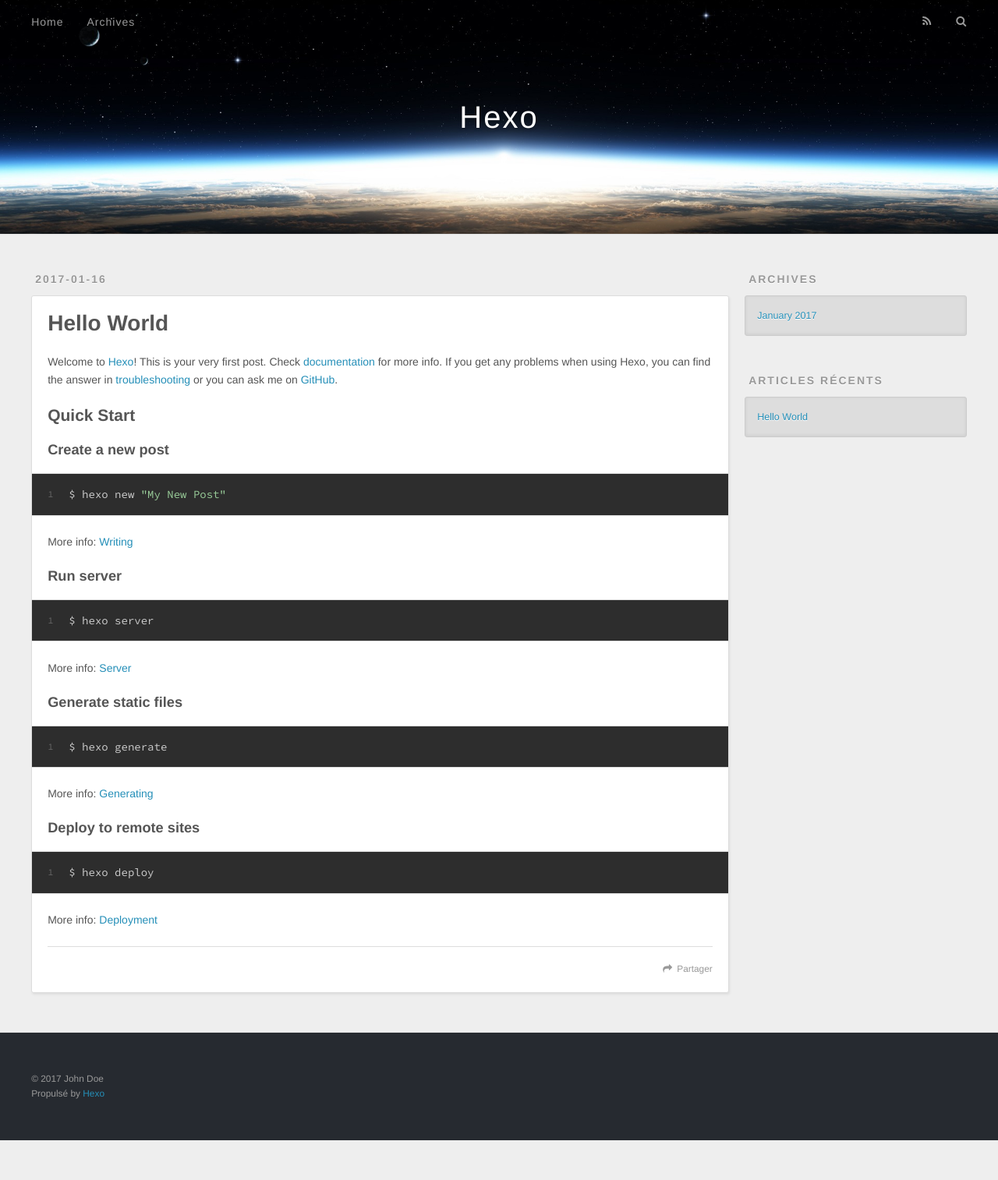
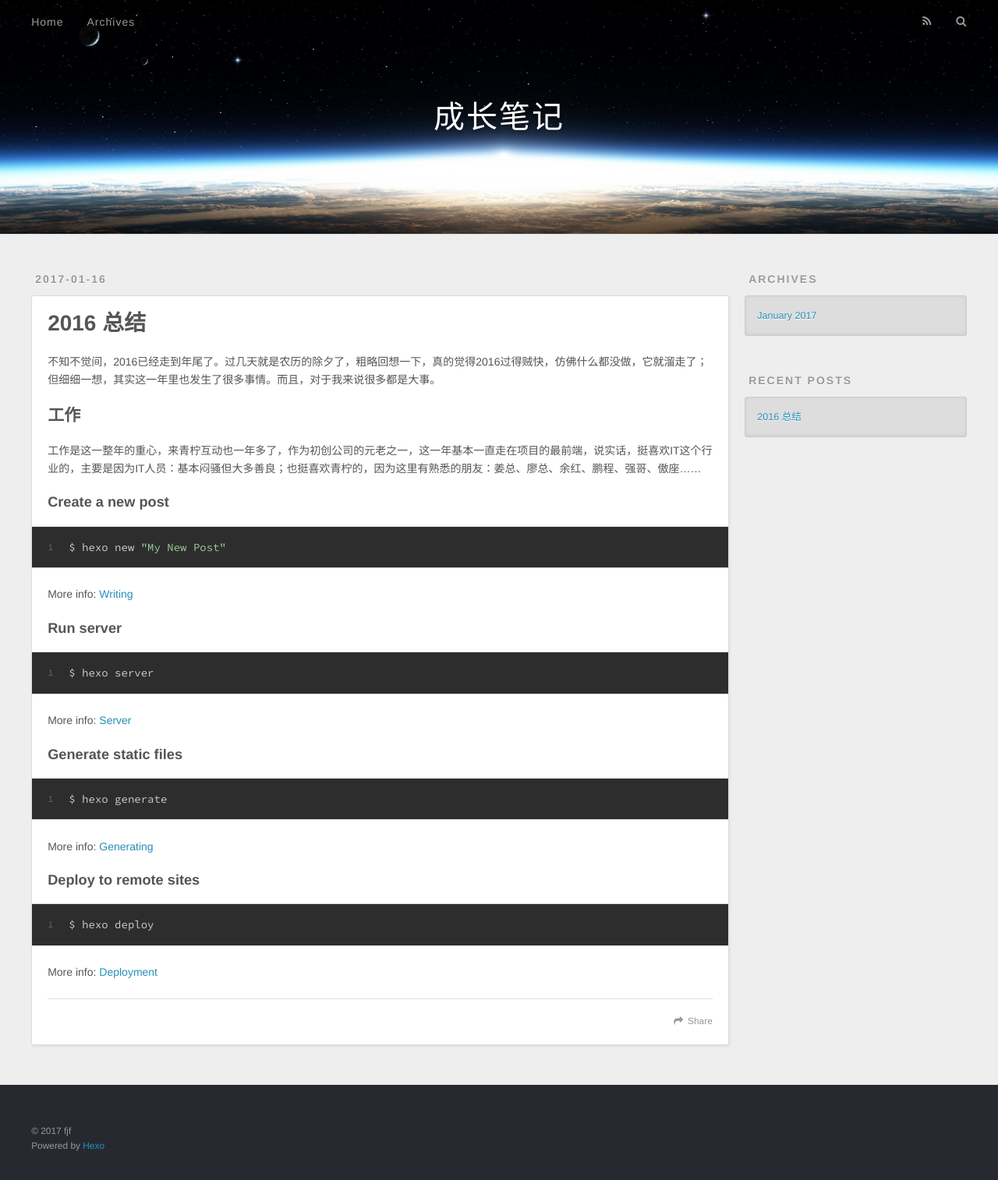
Before and after one commit to fangjinfeng/fangjinfeng.github.io, a plain HTML site: page index.html in a window 1280 px wide. Shown: the whole page at 78% size. Before the commit the page ends 1463 px from the top, so only its background shows below. Drawn offline with nearby package versions, Linux system fonts and the light colour scheme.

Commit message:
Site updated: 2017-01-21 11:14:02

```diff
--- a/index.html
+++ b/index.html
@@ -3,16 +3,16 @@
 <head>
   <meta charset="utf-8">
 
-  <title>Hexo</title>
+  <title>成长笔记</title>
   <meta name="viewport" content="width=device-width, initial-scale=1, maximum-scale=1">
   <meta property="og:type" content="website">
-<meta property="og:title" content="Hexo">
+<meta property="og:title" content="成长笔记">
 <meta property="og:url" content="http://fjf.com/index.html">
-<meta property="og:site_name" content="Hexo">
+<meta property="og:site_name" content="成长笔记">
 <meta name="twitter:card" content="summary">
-<meta name="twitter:title" content="Hexo">
+<meta name="twitter:title" content="成长笔记">
 
-    <link rel="alternate" href="/atom.xml" title="Hexo" type="application/atom+xml">
+    <link rel="alternate" href="/atom.xml" title="成长笔记" type="application/atom+xml">
 
 
     <link rel="icon" href="/favicon.png">
@@ -33,7 +33,7 @@
   <div id="header-outer" class="outer">
     <div id="header-title" class="inner">
       <h1 id="logo-wrap">
-        <a href="/" id="logo">Hexo</a>
+        <a href="/" id="logo">成长笔记</a>
       </h1>
 
     </div>
@@ -48,9 +48,9 @@
       </nav>
       <nav id="sub-nav">
 
-          <a id="nav-rss-link" class="nav-icon" href="/atom.xml" title="Flux RSS"></a>
+          <a id="nav-rss-link" class="nav-icon" href="/atom.xml" title="RSS Feed"></a>
 
-        <a id="nav-search-btn" class="nav-icon" title="Rechercher"></a>
+        <a id="nav-search-btn" class="nav-icon" title="Search"></a>
       </nav>
       <div id="search-form-wrap">
         <form action="//google.com/search" method="get" accept-charset="UTF-8" class="search-form"><input type="search" name="q" results="0" class="search-form-input" placeholder="Search"><button type="submit" class="search-form-submit">&#xF002;</button><input type="hidden" name="sitesearch" value="http://fjf.com"></form>
@@ -75,7 +75,7 @@
 
 
     <h1 itemprop="name">
-      <a class="article-title" href="/2017/01/16/hello-world/">Hello World</a>
+      <a class="article-title" href="/2017/01/16/hello-world/">2016 总结</a>
     </h1>
 
 
@@ -83,8 +83,9 @@
 
     <div class="article-entry" itemprop="articleBody">
 
-        <p>Welcome to <a href="https://hexo.io/" target="_blank" rel="external">Hexo</a>! This is your very first post. Check <a href="https://hexo.io/docs/" target="_blank" rel="external">documentation</a> for more info. If you get any problems when using Hexo, you can find the answer in <a href="https://hexo.io/docs/troubleshooting.html" target="_blank" rel="external">troubleshooting</a> or you can ask me on <a href="https://github.com/hexojs/hexo/issues" target="_blank" rel="external">GitHub</a>.</p>
-<h2 id="Quick-Start"><a href="#Quick-Start" class="headerlink" title="Quick Start"></a>Quick Start</h2><h3 id="Create-a-new-post"><a href="#Create-a-new-post" class="headerlink" title="Create a new post"></a>Create a new post</h3><figure class="highlight bash"><table><tr><td class="gutter"><pre><div class="line">1</div></pre></td><td class="code"><pre><div class="line">$ hexo new <span class="string">"My New Post"</span></div></pre></td></tr></table></figure>
+        <p>不知不觉间，2016已经走到年尾了。过几天就是农历的除夕了，粗略回想一下，真的觉得2016过得贼快，仿佛什么都没做，它就溜走了；但细细一想，其实这一年里也发生了很多事情。而且，对于我来说很多都是大事。</p>
+<h2 id="工作"><a href="#工作" class="headerlink" title="工作"></a>工作</h2><p>工作是这一整年的重心，来青柠互动也一年多了，作为初创公司的元老之一，这一年基本一直走在项目的最前端，说实话，挺喜欢IT这个行业的，主要是因为IT人员：基本闷骚但大多善良；也挺喜欢青柠的，因为这里有熟悉的朋友：姜总、廖总、余红、鹏程、强哥、傲座……</p>
+<h3 id="Create-a-new-post"><a href="#Create-a-new-post" class="headerlink" title="Create a new post"></a>Create a new post</h3><figure class="highlight bash"><table><tr><td class="gutter"><pre><div class="line">1</div></pre></td><td class="code"><pre><div class="line">$ hexo new <span class="string">"My New Post"</span></div></pre></td></tr></table></figure>
 <p>More info: <a href="https://hexo.io/docs/writing.html" target="_blank" rel="external">Writing</a></p>
 <h3 id="Run-server"><a href="#Run-server" class="headerlink" title="Run server"></a>Run server</h3><figure class="highlight bash"><table><tr><td class="gutter"><pre><div class="line">1</div></pre></td><td class="code"><pre><div class="line">$ hexo server</div></pre></td></tr></table></figure>
 <p>More info: <a href="https://hexo.io/docs/server.html" target="_blank" rel="external">Server</a></p>
@@ -96,7 +97,7 @@
 
     </div>
     <footer class="article-footer">
-      <a data-url="http://fjf.com/2017/01/16/hello-world/" data-id="cixzps6me0000nc5xcsbiekks" class="article-share-link">Partager</a>
+      <a data-url="http://fjf.com/2017/01/16/hello-world/" data-id="ciy6nv5oj0000gl5x7hsekuag" class="article-share-link">Share</a>
 
 
     </footer>
@@ -131,12 +132,12 @@
 
 
   <div class="widget-wrap">
-    <h3 class="widget-title">Articles récents</h3>
+    <h3 class="widget-title">Recent Posts</h3>
     <div class="widget">
       <ul>
 
           <li>
-            <a href="/2017/01/16/hello-world/">Hello World</a>
+            <a href="/2017/01/16/hello-world/">2016 总结</a>
           </li>
 
       </ul>
@@ -151,8 +152,8 @@
 
   <div class="outer">
     <div id="footer-info" class="inner">
-      &copy; 2017 John Doe<br>
-      Propulsé by <a href="http://hexo.io/" target="_blank">Hexo</a>
+      &copy; 2017 fjf<br>
+      Powered by <a href="http://hexo.io/" target="_blank">Hexo</a>
     </div>
   </div>
 </footer>
```
Also changed, not shown: 2017/01/16/hello-world/index.html (+24 -23 lines), archives/2017/01/index.html (+13 -13 lines), archives/2017/index.html (+13 -13 lines), archives/index.html (+13 -13 lines).
